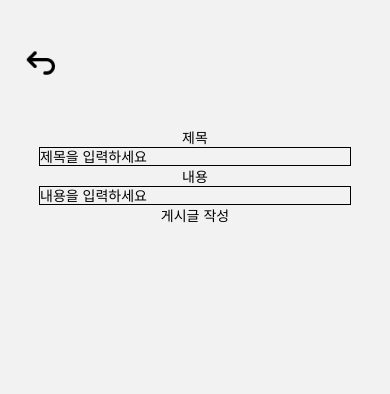
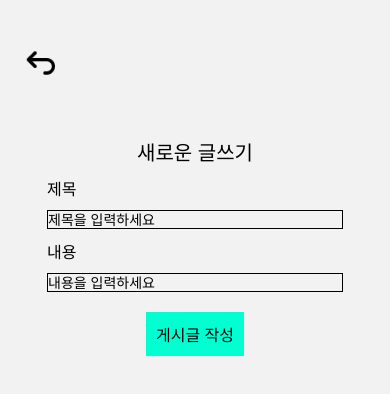
Before and after one commit to gem7878/twonineeightzero, a React Native app in the folder frontend/: screen /CustomerServiceWrite in a window 390 px wide. Shown: the top 394 px of the page. Built offline with nearby package versions, Linux system fonts and the light colour scheme.

Commit message:
글쓰기, 글수정하기 css

```diff
--- a/frontend/src/screens/CustomerServiceContent.tsx
+++ b/frontend/src/screens/CustomerServiceContent.tsx
@@ -208,24 +208,28 @@ const CustomerServiceContent: React.FC<Props> = ({route, navigation}) => {
       <BackHeader />
       <CustomerServiceContentContainer>
         {isPostEditing ? (
-          <>
-            <Text>제목</Text>
-            <TextInput
+          <CustomerServiceWriteContainer>
+            <BigText>글 수정하기</BigText>
+            <MiddleText>제목</MiddleText>
+            <CustomerServiceInput
               defaultValue={title}
               onChangeText={value => setTitle(value)}
             />
-            <Text>내용</Text>
-            <TextInput
+            <MiddleText>내용</MiddleText>
+            <CustomerServiceInput
               defaultValue={content}
               onChangeText={value => setContent(value)}
+              numberOfLines={10}
             />
-            <TouchableOpacity onPress={() => updateBoardData()}>
-              <Text>게시글 업데이트</Text>
-            </TouchableOpacity>
-            <TouchableOpacity onPress={() => setIsPostEditing(false)}>
-              <Text>취소</Text>
-            </TouchableOpacity>
-          </>
+            <ButtonContainer>
+              <SubmitButton onPress={() => updateBoardData()}>
+                <SubmitText>게시글 업데이트</SubmitText>
+              </SubmitButton>
+              <SubmitButton onPress={() => setIsPostEditing(false)}>
+                <SubmitText>취소</SubmitText>
+              </SubmitButton>
+            </ButtonContainer>
+          </CustomerServiceWriteContainer>
         ) : (
           <>
             {isEditable && (
@@ -400,4 +404,41 @@ const CustomerCommentEdit = styled.View`
   display: flex;
   flex-direction: row;
 `;
+
+const CustomerServiceWriteContainer = styled.View`
+  width: 100%;
+  display: flex;
+  flex-direction: column;
+  align-items: center;
+  margin: 5px;
+  padding: 5px;
+`;
+const CustomerServiceInput = styled.TextInput`
+  border: 1px solid black;
+  width: 80%;
+`;
+const BigText = styled.Text`
+  font-size: 20px;
+  color: black;
+`
+const MiddleText = styled.Text`
+  width: 80%;
+  color: black;
+  font-size: 16px;
+  margin: 10px;
+`
+const ButtonContainer = styled.View`
+  flexDirection: row;
+`
+const SubmitButton = styled.TouchableOpacity`
+  margin-top:15px;
+`
+const SubmitText = styled.Text`
+  color: black;
+  font-size: 16px;
+  margin: 5px;
+  padding: 10px;
+  background-color: #00ffd1;
+`
+
 export default CustomerServiceContent;
--- a/frontend/src/screens/customerServiceWrite.tsx
+++ b/frontend/src/screens/customerServiceWrite.tsx
@@ -73,20 +73,21 @@ const CustomerServiceWrite: React.FC<Props> = ({navigation}) => {
     <>
       <BackHeader />
       <CustomerServiceWriteContainer>
-        <Text>제목</Text>
+        <BigText>새로운 글쓰기</BigText>
+        <MiddleText>제목</MiddleText>
         <CustomerServiceInput
           onChangeText={value => setTitle(value)}
           placeholder="제목을 입력하세요"
         />
-        <Text>내용</Text>
+        <MiddleText>내용</MiddleText>
         <CustomerServiceInput
           onChangeText={value => setContent(value)}
-          numberOfLines={6}
+          numberOfLines={10}
           placeholder="내용을 입력하세요"
         />
-        <TouchableOpacity onPress={() => postBoardData()}>
-          <Text>게시글 작성</Text>
-        </TouchableOpacity>
+        <SubmitButton onPress={() => postBoardData()}>
+          <SubmitText>게시글 작성</SubmitText>
+        </SubmitButton>
       </CustomerServiceWriteContainer>
     </>
   );
@@ -96,11 +97,32 @@ const CustomerServiceWriteContainer = styled.View`
   display: flex;
   flex-direction: column;
   align-items: center;
-  width: 100%;
+  margin: 5px;
+  padding: 5px;
 `;
 const CustomerServiceInput = styled.TextInput`
   border: 1px solid black;
   width: 80%;
 `;
+const BigText = styled.Text`
+  font-size: 20px;
+  color: black;
+`
+const MiddleText = styled.Text`
+  width: 80%;
+  color: black;
+  font-size: 16px;
+  margin: 10px;
+`
+const SubmitButton = styled.TouchableOpacity`
+  margin:10px;
+`
+const SubmitText = styled.Text`
+  color: black;
+  font-size: 16px;
+  margin: 10px;
+  padding: 10px;
+  background-color: #00ffd1;
+`
 
 export default CustomerServiceWrite;
```
